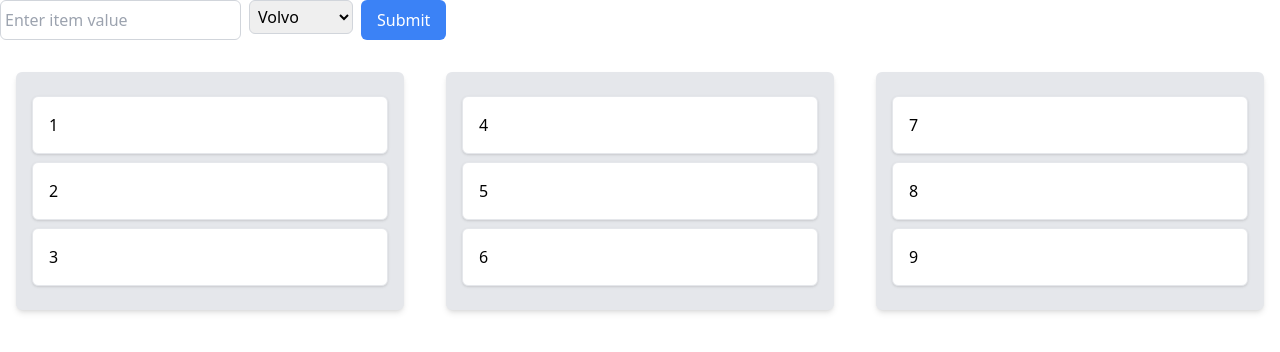
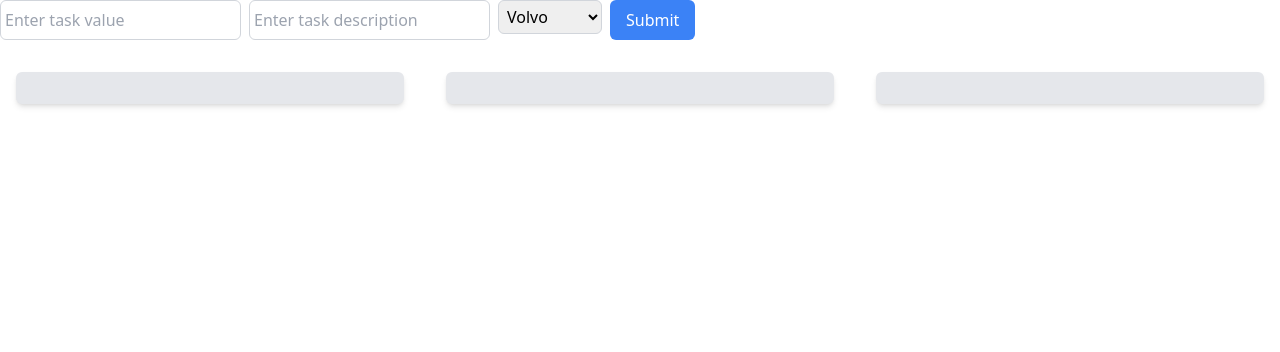
Before and after one commit to prashant0829/DND-KIT, a React (Vite) app: page / in a window 1280 px wide. Shown: the top 352 px of the page. Built offline with nearby package versions, Linux system fonts and the light colour scheme.

Commit message:
add task from beginning

```diff
--- a/src/App.jsx
+++ b/src/App.jsx
@@ -19,21 +19,9 @@ function getInitialItems() {
   return storedItems
     ? JSON.parse(storedItems)
     : {
-        backlog: [
-          { id: "1", taskValue: "Task 1", taskText: "Task 1 description" },
-          { id: "2", taskValue: "Task 2", taskText: "Task 2 description" },
-          { id: "3", taskValue: "Task 3", taskText: "Task 3 description" },
-        ],
-        inProgress: [
-          { id: "4", taskValue: "Task 4", taskText: "Task 4 description" },
-          { id: "5", taskValue: "Task 5", taskText: "Task 5 description" },
-          { id: "6", taskValue: "Task 6", taskText: "Task 6 description" },
-        ],
-        completed: [
-          { id: "7", taskValue: "Task 7", taskText: "Task 7 description" },
-          { id: "8", taskValue: "Task 8", taskText: "Task 8 description" },
-          { id: "9", taskValue: "Task 9", taskText: "Task 9 description" },
-        ],
+        backlog: [],
+        inProgress: [],
+        completed: [],
       };
 }
 
@@ -41,10 +29,12 @@ export default function App() {
   const [items, setItems] = useState(getInitialItems);
   const [activeId, setActiveId] = useState(null);
   const [itemText, setItemText] = useState("");
+  const [itemDescription, setItemDescription] = useState("");
   const [itemType, setItemType] = useState("backlog");
 
   useEffect(() => {
     localStorage.setItem(Constants.LOCAL_STORAGE_KEY, JSON.stringify(items));
+    console.log(items);
   }, [items]);
 
   const sensors = useSensors(
@@ -172,15 +162,15 @@ export default function App() {
   }
 
   const handleItemSave = () => {
-    if (itemText.trim() === "") return; // Avoid adding empty items
+    if (itemText.trim() === "" || itemDescription.trim() === "") return; // Avoid adding empty items
 
     const newItemId = Date.now().toString(); // Unique ID for the new item
 
     setItems((prev) => {
       const newItem = {
         id: newItemId,
-        taskValue: `Task ${newItemId}`,
-        taskText: itemText,
+        taskValue: itemText,
+        taskText: itemDescription,
       };
 
       const updatedItems = {
@@ -192,6 +182,7 @@ export default function App() {
     });
 
     setItemText(""); // Clear the input field
+    setItemDescription(""); // Clear the description field
   };
 
   return (
@@ -200,10 +191,19 @@ export default function App() {
         <input
           type="text"
           className="px-1 py-1 border border-gray-300 rounded-md focus:outline-none focus:ring-2 focus:ring-blue-500 focus:border-transparent"
-          placeholder="Enter item value"
+          placeholder="Enter task value"
           value={itemText}
           onChange={(e) => {
             setItemText(e.target.value);
+          }}
+        />
+        <input
+          type="text"
+          className="px-1 py-1 border border-gray-300 rounded-md focus:outline-none focus:ring-2 focus:ring-blue-500 focus:border-transparent"
+          placeholder="Enter task description"
+          value={itemDescription}
+          onChange={(e) => {
+            setItemDescription(e.target.value);
           }}
         />
         <CustomSelect itemType={itemType} setItemType={setItemType} />
```
